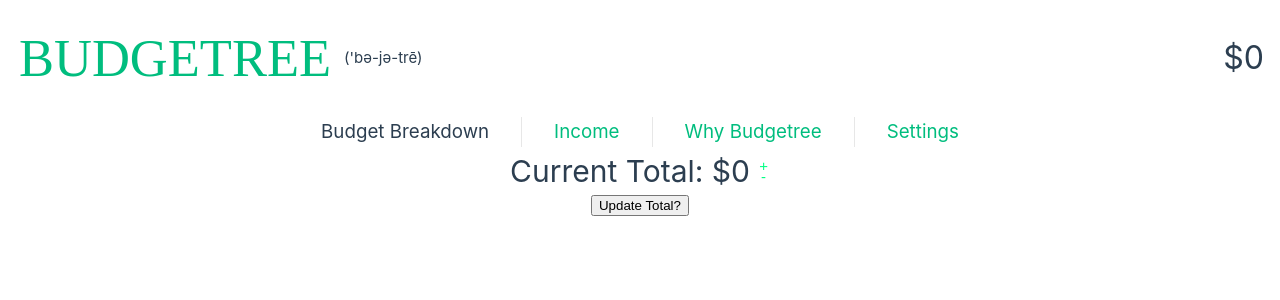
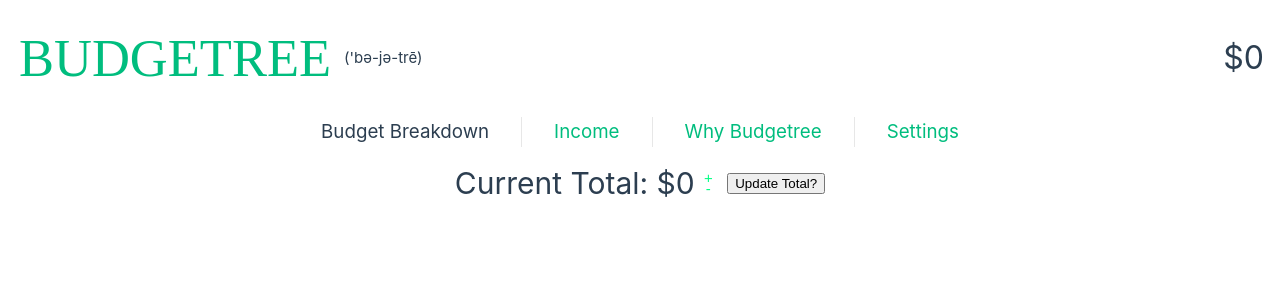
Before and after one commit to dylanbriar/budgetree, a Vue app: page /breakdown in a window 1280 px wide. Shown: the top 300 px of the page. Built offline with nearby package versions, Linux system fonts and the light colour scheme.

Commit message:
ran some tests

```diff
--- a/src/App.vue
+++ b/src/App.vue
@@ -6,10 +6,12 @@ import { useTotalStore } from './stores/total';
 const account = useTotalStore();
 
 // function serverTest (){
-//   fetch(`https://budgetree-server-27ca7f33b135.herokuapp.com/`)
+  // fetch(`https://budgetree-server-27ca7f33b135.herokuapp.com/`)
+//   fetch('http://localhost:3000')
 //   .then(data => data.json())
 //   .then(data => console.log(data))
 // }
+
 </script>
 
 <template>
@@ -27,6 +29,7 @@ const account = useTotalStore();
       <RouterLink to="/">Why Budgetree</RouterLink>
       <RouterLink to="/">Settings</RouterLink>
     </nav>
+    <!-- <button @click="serverTest()">ServerTime</button> -->
   <RouterView />
 </template>
 
--- a/src/views/BreakDown.vue
+++ b/src/views/BreakDown.vue
@@ -17,6 +17,7 @@ function submitNewTotal (enteredTotal: number) {
 
 <template>
   <div class="total-container">
+    <div class="total-current">
       <span class="total-label">Current Total: ${{ account.total }}</span>
       <div class="total-controls">
         <div class="arrow-buttons">
@@ -33,11 +34,19 @@ function submitNewTotal (enteredTotal: number) {
     <div id="updateTotal">
       <button v-if="!wantsToChange" @click="showTotalForm">Update Total?</button>
     </div>
+  </div>
 </template>
 
 <style scoped>
 
 .total-container {
+  display: flex;
+  align-items: center;
+  justify-content: center;
+  padding-top: 1%;
+}
+
+.total-current {
   display: flex;
   align-items: center;
   justify-content: center;
@@ -89,6 +98,7 @@ function submitNewTotal (enteredTotal: number) {
 #updateTotal {
   display: flex;
   justify-content: center;
+  padding-left: 1%;
 }
 
 @media (min-width: 1024px) {
```
Lines whose indentation alone changed are shown as unchanged.
